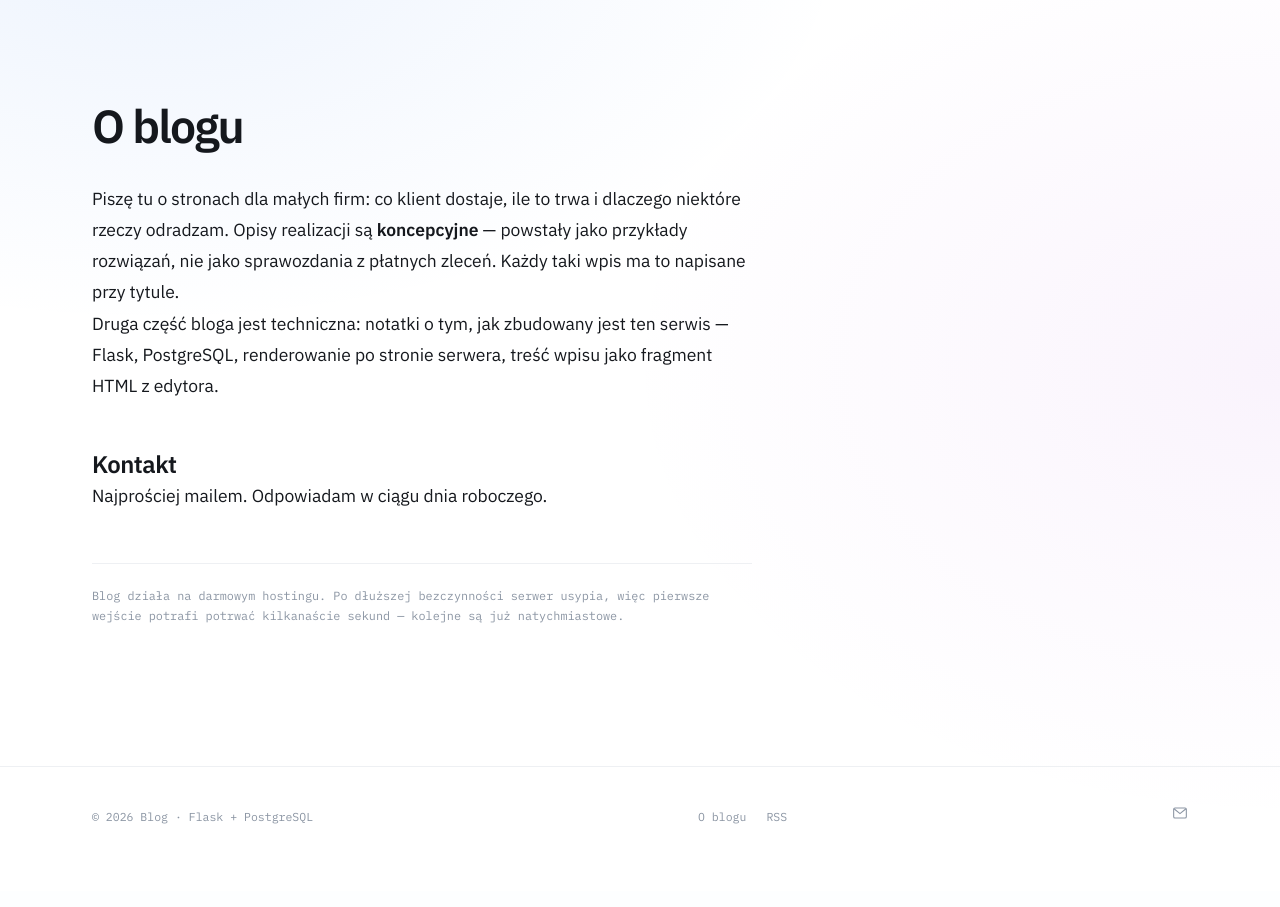
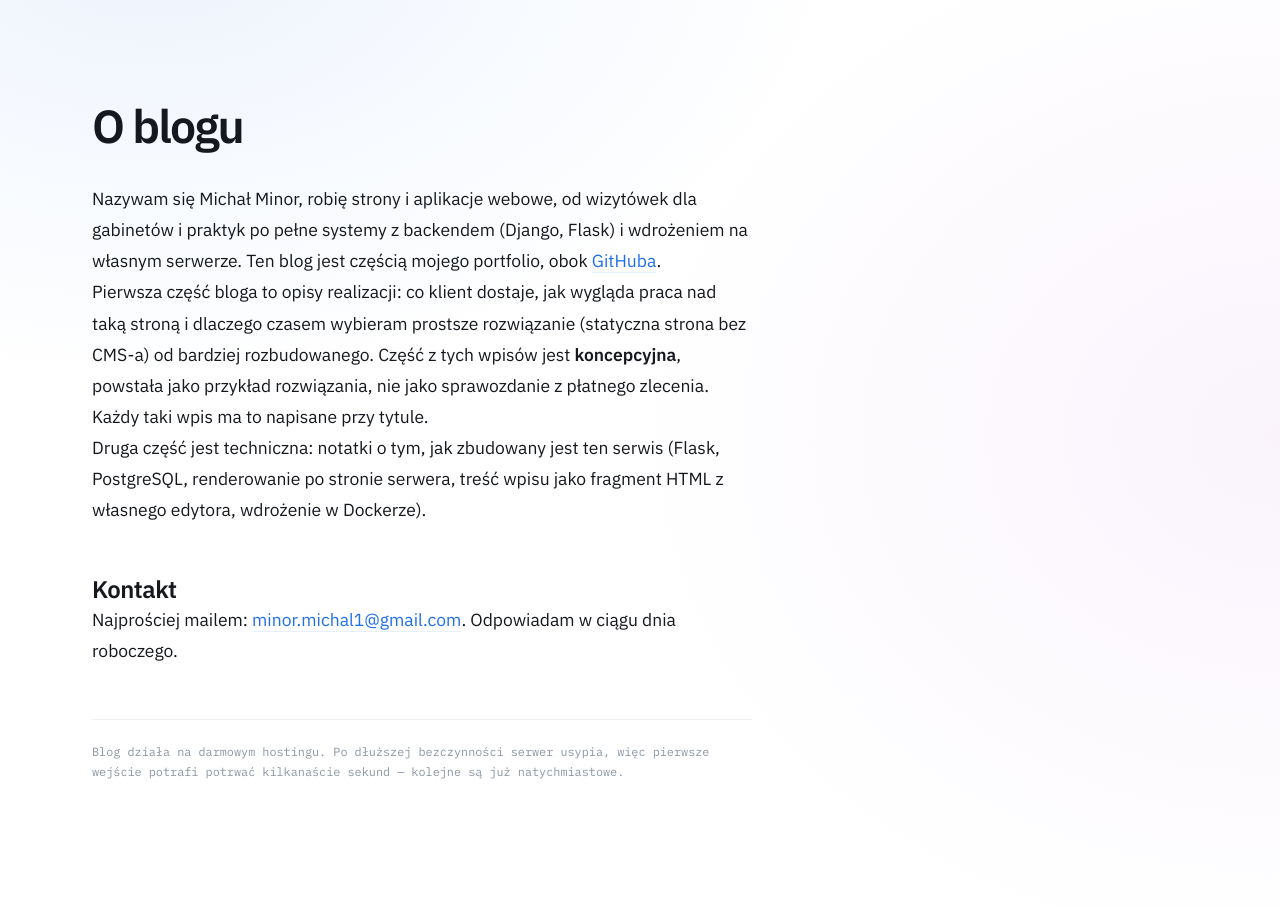
Before and after one commit to PatrickPinace/web-blog, a Flask app: page /about in a window 1280 px wide. Shown: the part 65-972 px from the top of the page. Before the commit the page ends 889 px from the top, so only its background shows below. Run offline with Flask 3, Linux system fonts and the light colour scheme.

Commit message:
Etap 7: rozszerzona treść strony O blogu
Oparta na realnym portfolio (my-page) zamiast ogólników: kim jestem,
link do GitHuba, klikalny mail, jasny podział na wpisy-realizacje
i notatki techniczne o samym serwisie.

Co-Authored-By: Claude Sonnet 5 <noreply@anthropic.com>

```diff
--- a/app/templates/public/about.html
+++ b/app/templates/public/about.html
@@ -7,16 +7,24 @@
   <div class="page">
     <h1>O blogu</h1>
     <div class="prose" style="margin-top:32px">
-      <p>Piszę tu o stronach dla małych firm: co klient dostaje, ile to trwa
-        i dlaczego niektóre rzeczy odradzam. Opisy realizacji są
-        <strong>koncepcyjne</strong> — powstały jako przykłady rozwiązań, nie
-        jako sprawozdania z płatnych zleceń. Każdy taki wpis ma to napisane
-        przy tytule.</p>
-      <p>Druga część bloga jest techniczna: notatki o tym, jak zbudowany jest
-        ten serwis — Flask, PostgreSQL, renderowanie po stronie serwera, treść
-        wpisu jako fragment HTML z edytora.</p>
+      <p>Nazywam się Michał Minor, robię strony i aplikacje webowe, od
+        wizytówek dla gabinetów i praktyk po pełne systemy z backendem
+        (Django, Flask) i wdrożeniem na własnym serwerze. Ten blog jest
+        częścią mojego portfolio, obok
+        <a href="https://github.com/PatrickPinace" rel="noopener">GitHuba</a>.</p>
+      <p>Pierwsza część bloga to opisy realizacji: co klient dostaje, jak
+        wygląda praca nad taką stroną i dlaczego czasem wybieram prostsze
+        rozwiązanie (statyczna strona bez CMS-a) od bardziej rozbudowanego.
+        Część z tych wpisów jest <strong>koncepcyjna</strong>, powstała jako
+        przykład rozwiązania, nie jako sprawozdanie z płatnego zlecenia.
+        Każdy taki wpis ma to napisane przy tytule.</p>
+      <p>Druga część jest techniczna: notatki o tym, jak zbudowany jest ten
+        serwis (Flask, PostgreSQL, renderowanie po stronie serwera, treść
+        wpisu jako fragment HTML z własnego edytora, wdrożenie w Dockerze).</p>
       <h2>Kontakt</h2>
-      <p>Najprościej mailem. Odpowiadam w ciągu dnia roboczego.</p>
+      <p>Najprościej mailem:
+        <a href="mailto:{{ config.BLOG_EMAIL }}">{{ config.BLOG_EMAIL }}</a>.
+        Odpowiadam w ciągu dnia roboczego.</p>
     </div>
     <p class="note">Blog działa na darmowym hostingu. Po dłuższej bezczynności
       serwer usypia, więc pierwsze wejście potrafi potrwać kilkanaście sekund —
```
